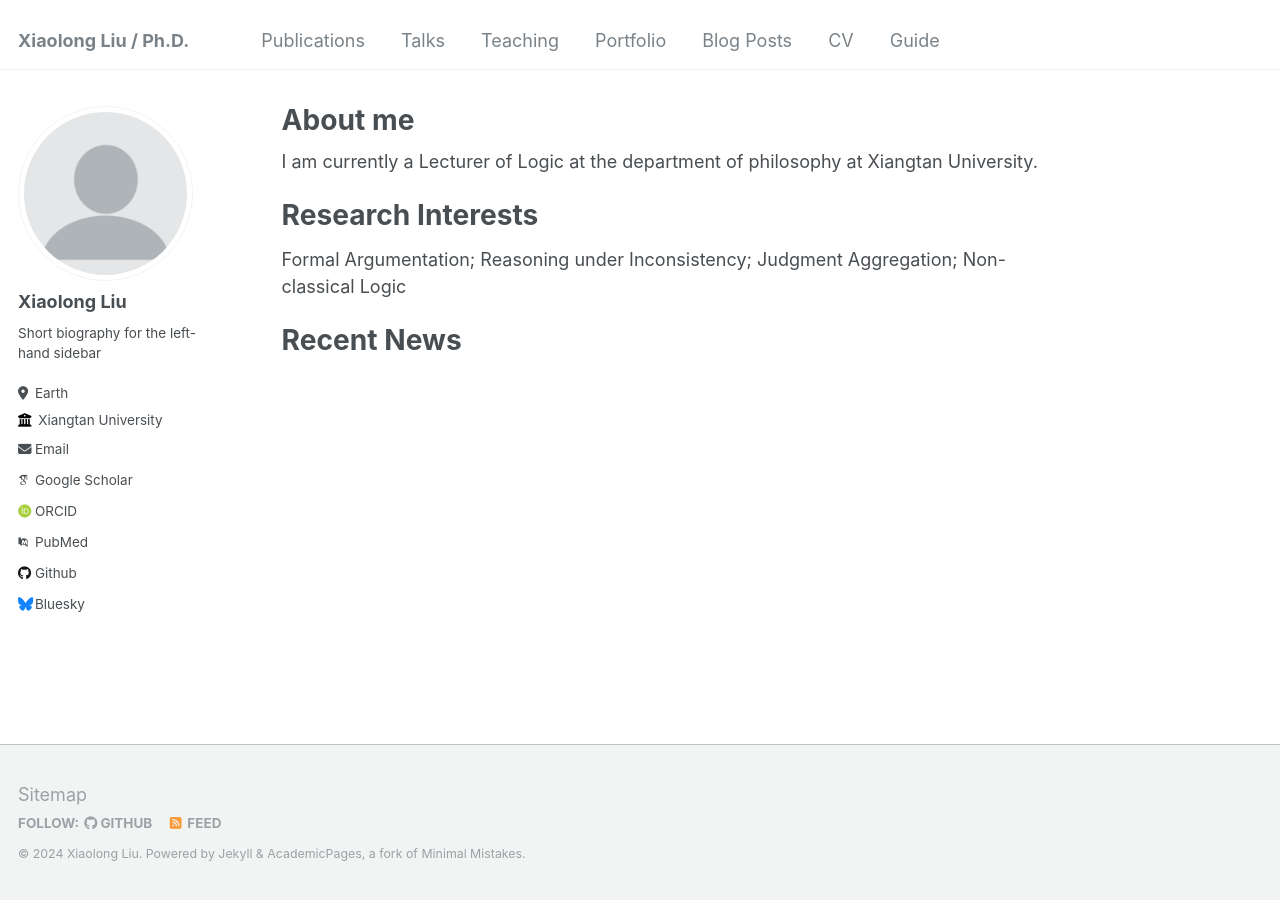
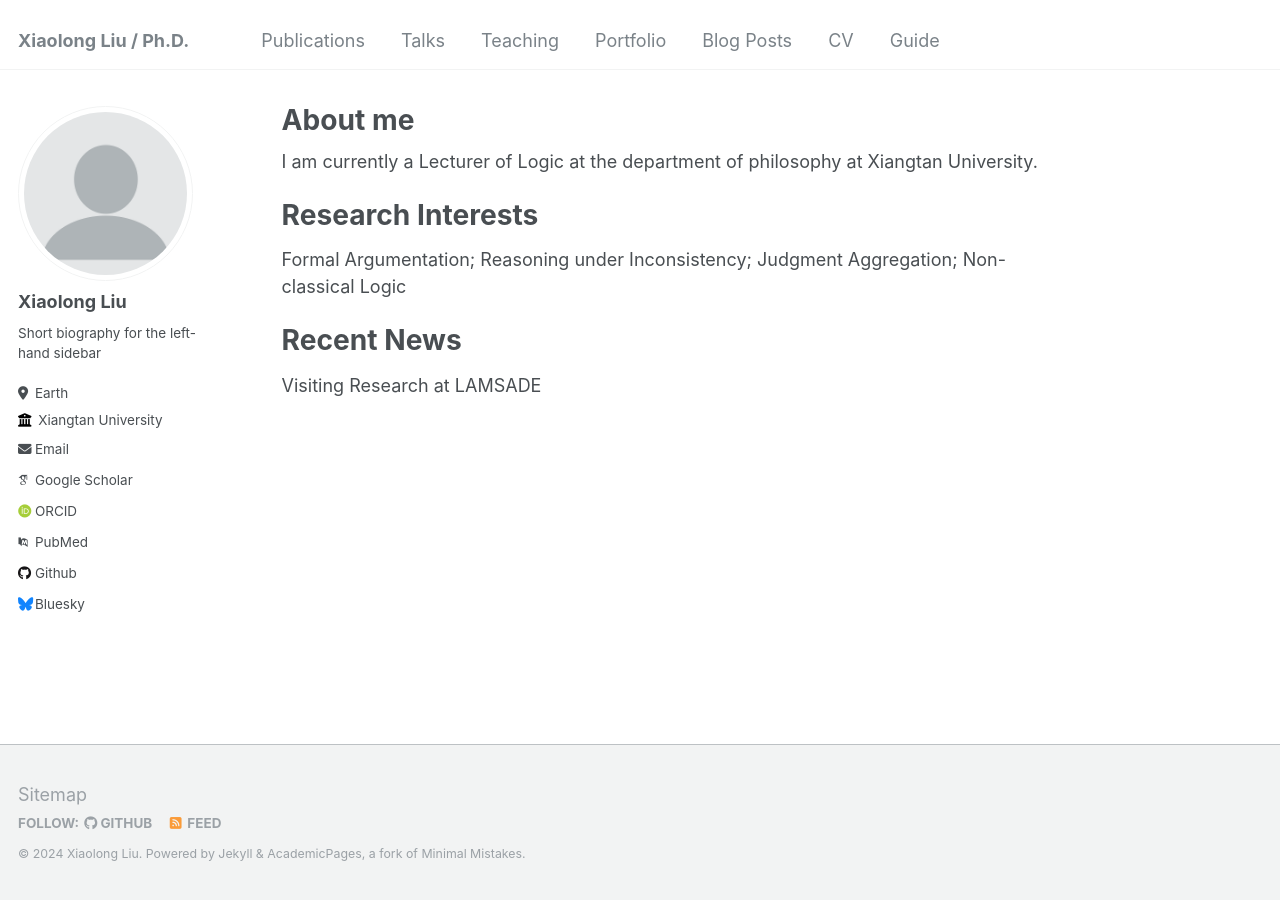
Before and after one commit to xiao-long-liu/xiao-long-liu.github.io, a Jekyll site: the page built from _pages/about.md, in a window 1280 px wide. Built offline with Jekyll 4.4.1, drawn with Linux system fonts in a browser that asks for light colours; some web fonts are replaced.

Commit message:
Update about.md

```diff
--- a/_pages/about.md
+++ b/_pages/about.md
@@ -15,3 +15,5 @@ Formal Argumentation; Reasoning under Inconsistency; Judgment Aggregation; Non-c
 
 Recent News
 ======
+
+Visiting Research at LAMSADE
```
